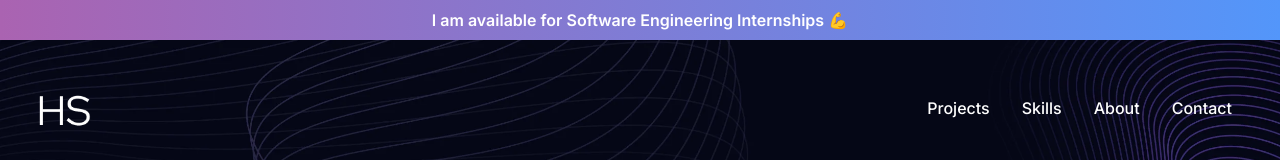
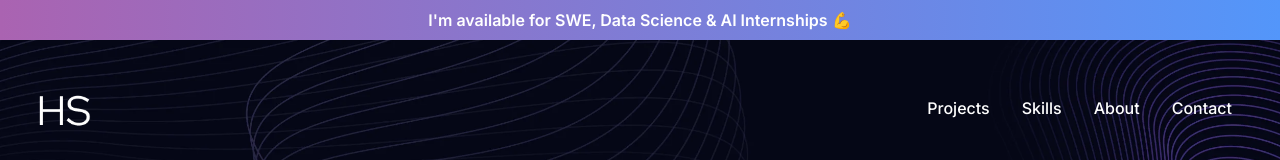
Before and after one commit to Harmxn02/harmansingh.nl, a Next.js app: page / in a window 1280 px wide. Shown: the top 160 px of the page. Built offline with nearby package versions, Linux system fonts and the light colour scheme.

Commit message:
Update availability message in Homescreen component

```diff
--- a/src/components/portfolio/Homescreen.jsx
+++ b/src/components/portfolio/Homescreen.jsx
@@ -29,7 +29,7 @@ const Homescreen = () => {
 		<div className="App selection:bg-[#7e7dd680]">
 			<Banner
 				colour="gradient"
-				content="I am available for Software Engineering Internships 💪"
+				content="I'm available for SWE, Data Science & AI Internships 💪"
 			/>
 			<Intro section="INTRO"></Intro>
 
```
